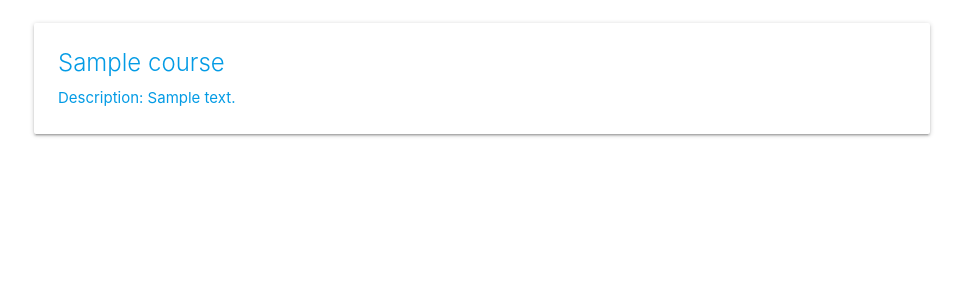
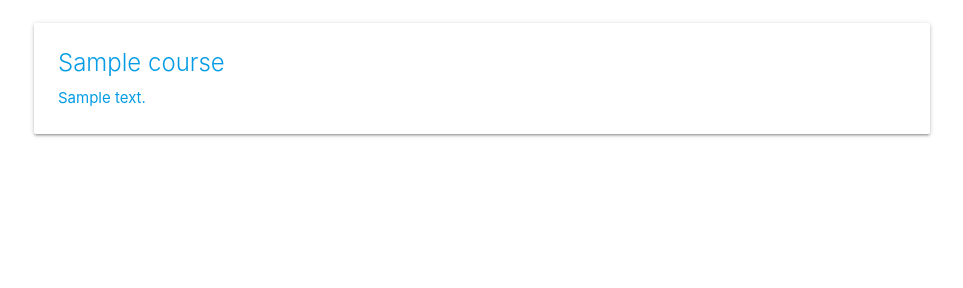
Before and after one commit to asands94/coursecollector, a Django app: page /courses/ in a window 1280 px wide. Shown: the part 177-465 px from the top of the page, without its empty margins (158-1121 px from the left). Run offline with Django 5.2, Linux system fonts and the light colour scheme; a user stored in the database is signed in; tables that the repository leaves empty hold one stand-in row (values such as "Sample post").

Commit message:
add remaining model fields to course update view

```diff
--- a/main_app/models.py
+++ b/main_app/models.py
@@ -35,7 +35,7 @@ class Course(models.Model):
     image = models.CharField('image url', help_text="*optional", max_length=100, null=True, blank=True)
     name = models.CharField(max_length=100)
     description = models.TextField(max_length=250)
-    price = models.DecimalField(max_digits=5, decimal_places=2)
+    price = models.DecimalField(max_digits=10, decimal_places=2)
     category = models.ManyToManyField(Category)
     recurring_fee = models.CharField(max_length=1, choices=RECURRING, default=RECURRING[0][0])
     rating = models.CharField(max_length=1, choices=RATINGS, default=RATINGS[0][0])
--- a/main_app/templates/course/course_detail.html
+++ b/main_app/templates/course/course_detail.html
@@ -1,6 +1,6 @@
 {% extends 'base.html' %} {% block content %}
 
-<h1>{{ course.name }} Details</h1>
+<h1>{{ course.name }}</h1>
 
 <div class="row">
   <div class="col s6 col-offset-3">
--- a/main_app/templates/course/course_list.html
+++ b/main_app/templates/course/course_list.html
@@ -7,7 +7,7 @@
   <div class="card">
     <div class="card-content">
       <span class="card-title">{{ course.name }}</span>
-      <p>Description: {{ course.description }}</p>
+      {{ course.description }}</p>
     </div>
   </div>
 </a>
--- a/main_app/views.py
+++ b/main_app/views.py
@@ -54,7 +54,7 @@ class CourseCreate(LoginRequiredMixin,CreateView):
 class CourseUpdate(LoginRequiredMixin,UpdateView):
     model = Course
     template_name = 'course/course_form.html'
-    fields = ['image', 'name', 'description', 'price']
+    fields = ['image', 'name', 'url', 'description', 'price', 'recurring_fee', 'rating']
 
 class CourseDelete(LoginRequiredMixin,DeleteView):
     model = Course
```
Also changed, not shown: main_app/migrations/0009_alter_course_price.py (added).
